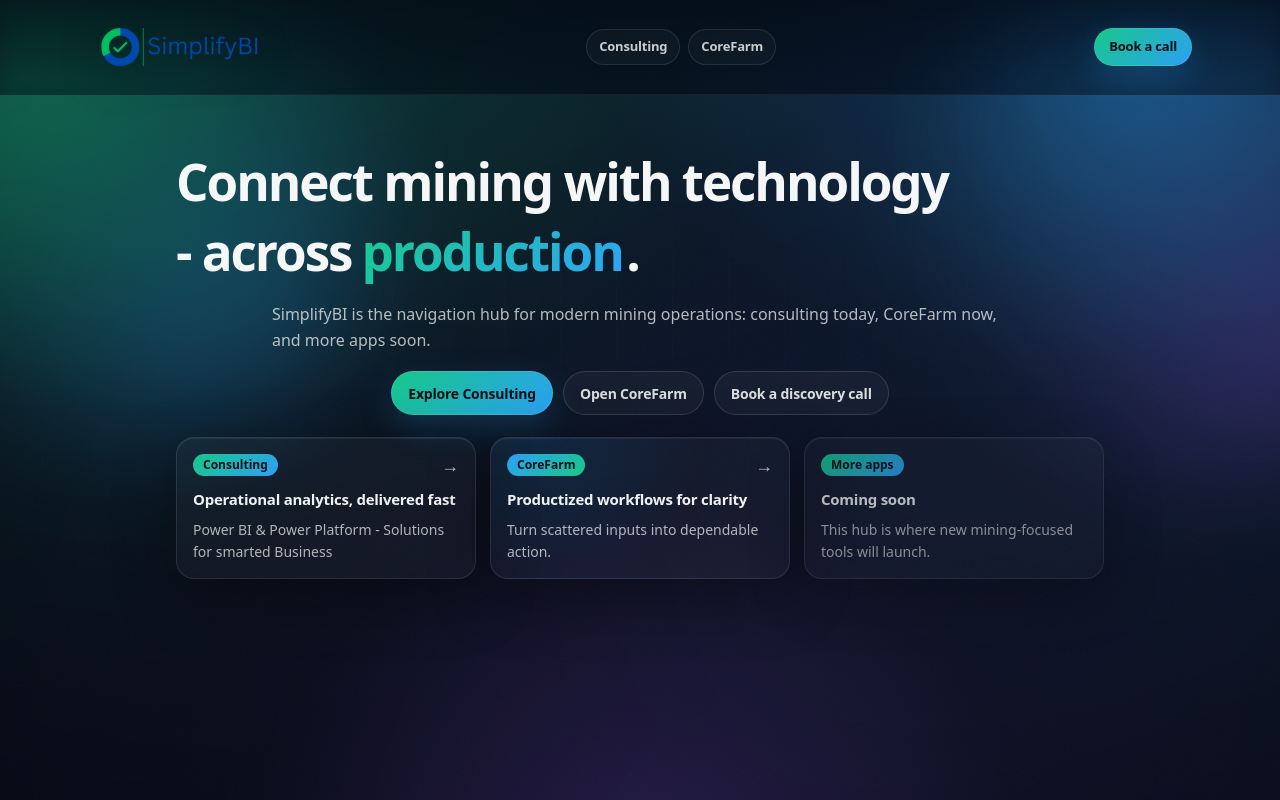
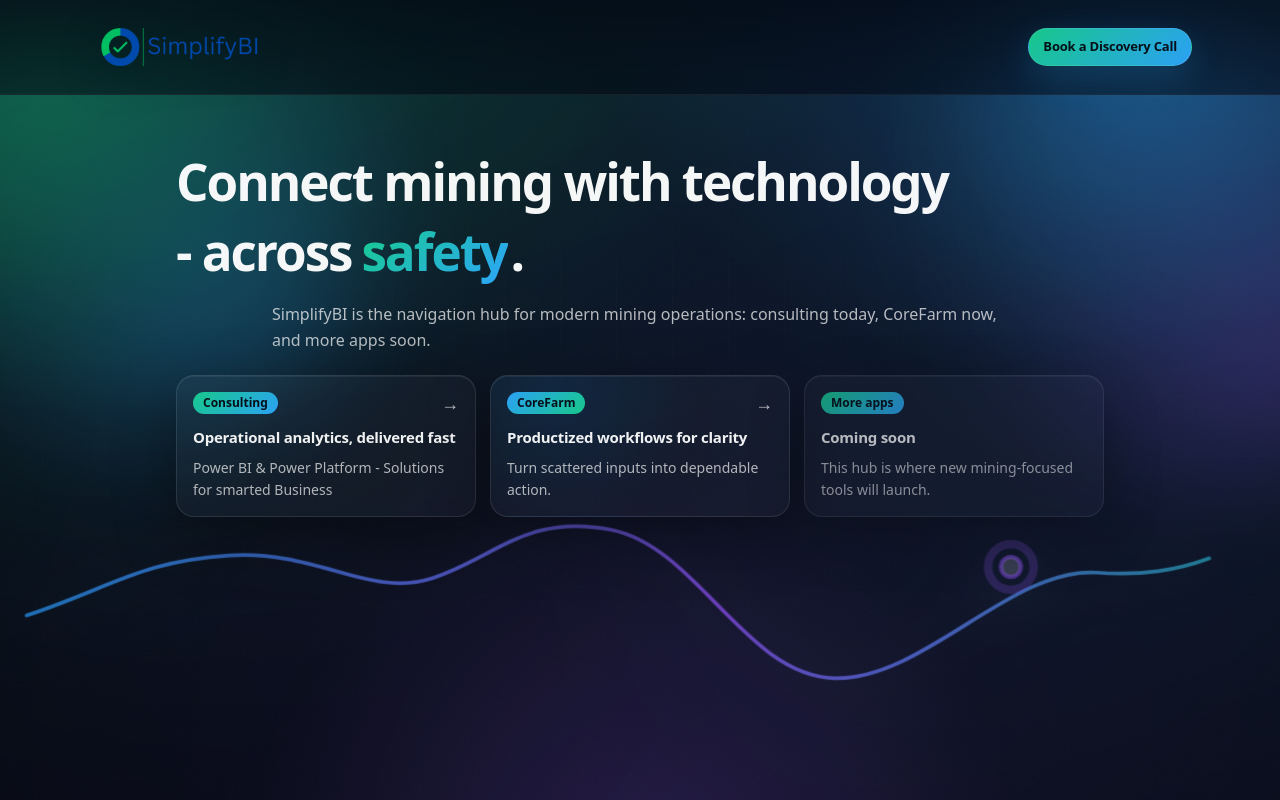
Before and after one commit to SIMPLIFYBI/SimplifyBILanding, a Next.js app: page / in a window 1280 px wide. Built offline with nearby package versions, Linux system fonts and the light colour scheme.

Commit message:
Update hero background chart

```diff
--- a/app/components/ConnectedHero.tsx
+++ b/app/components/ConnectedHero.tsx
@@ -46,14 +46,7 @@
 
 export function ConnectedHero() {
   const words = useMemo(
-    () => [
-      "sites",
-      "maintenance",
-      "production",
-      "safety",
-      "finance",
-      "people",
-    ],
+    () => ["maintenance", "production", "safety", "finance", "people"],
     [],
   );
 
@@ -63,8 +56,37 @@
       <div className="sb-grid" aria-hidden />
       <div className="sb-blob sb-blob-a" aria-hidden />
       <div className="sb-blob sb-blob-b" aria-hidden />
+      <div className="sb-dashboardBg" aria-hidden>
+        <svg
+          className="sb-dashboardSvg"
+          viewBox="0 0 1200 700"
+          preserveAspectRatio="xMidYMid slice"
+          fill="none"
+          aria-hidden="true"
+          focusable="false"
+        >
+          <defs>
+            <linearGradient id="sbDashNeon" x1="160" y1="120" x2="1040" y2="620" gradientUnits="userSpaceOnUse">
+              <stop offset="0" stopColor="rgba(46, 168, 255, 0.86)" />
+              <stop offset="0.55" stopColor="rgba(139, 92, 246, 0.84)" />
+              <stop offset="1" stopColor="rgba(24, 209, 143, 0.82)" />
+            </linearGradient>
+            <linearGradient id="sbDashNeonAlt" x1="240" y1="260" x2="980" y2="560" gradientUnits="userSpaceOnUse">
+              <stop offset="0" stopColor="rgba(139, 92, 246, 0.72)" />
+              <stop offset="1" stopColor="rgba(46, 168, 255, 0.64)" />
+            </linearGradient>
+          </defs>
 
-      <div className="relative mx-auto flex max-w-6xl flex-1 flex-col justify-center px-6 pb-10 pt-10 sm:pb-14 sm:pt-14 lg:pt-10">
+          <path
+            d="M170 372 C230 352 250 334 312 330 S410 360 454 346 S520 300 580 312 S674 414 736 416 S860 338 920 342 S1010 330 1062 300"
+            className="sb-dashLine sb-dashAnimLine"
+          />
+          <circle cx="860" cy="338" r="7" className="sb-dashPulse" />
+          <circle cx="860" cy="338" r="16" className="sb-dashPulseRing" />
+        </svg>
+      </div>
+
+      <div className="sb-heroContent relative mx-auto flex max-w-6xl flex-1 flex-col justify-center px-6 pb-10 pt-10 sm:pb-14 sm:pt-14 lg:pt-10">
         <div className="sb-heroLayout">
           <div className="sb-heroCopy">
             <h1 className="sb-heroH1">
@@ -82,33 +104,6 @@
             <p className="sb-heroLead">
               SimplifyBI is the navigation hub for modern mining operations: consulting today, CoreFarm now, and more apps soon.
             </p>
-
-            <div className="sb-heroCtas">
-              <a
-                href="https://consulting.simplifybi.com"
-                target="_blank"
-                rel="noreferrer"
-                className="sb-btn sb-btnPrimary"
-              >
-                Explore Consulting
-              </a>
-              <a
-                href="https://core-farm.vercel.app/user"
-                target="_blank"
-                rel="noreferrer"
-                className="sb-btn sb-btnGhost"
-              >
-                Open CoreFarm
-              </a>
-              <a
-                href="https://www.simplifybi.com/contact-3"
-                target="_blank"
-                rel="noreferrer"
-                className="sb-btn sb-btnGhost"
-              >
-                Book a discovery call
-              </a>
-            </div>
 
             <div className="sb-routeGrid" aria-label="Choose where to go">
               <a
@@ -157,3 +152,5 @@
     </section>
   );
 }
+
+export default ConnectedHero;
--- a/app/components/Landing.tsx
+++ b/app/components/Landing.tsx
@@ -19,32 +19,13 @@
             />
           </a>
 
-          <div className="hidden items-center gap-2 sm:flex" aria-label="Primary navigation">
-            <a
-              href="https://consulting.simplifybi.com"
-              target="_blank"
-              rel="noreferrer"
-              className="sb-navPill"
-            >
-              Consulting
-            </a>
-            <a
-              href="https://core-farm.vercel.app/user"
-              target="_blank"
-              rel="noreferrer"
-              className="sb-navPill"
-            >
-              CoreFarm
-            </a>
-          </div>
-
           <a
             href="https://www.simplifybi.com/contact-3"
             target="_blank"
             rel="noreferrer"
             className="sb-btn sb-btnSmall sb-btnPrimary"
           >
-            Book a call
+            Book a Discovery Call
           </a>
         </div>
       </header>
--- a/app/globals.css
+++ b/app/globals.css
@@ -484,6 +484,362 @@
   top: -140px;
   background: radial-gradient(circle at 40% 20%, rgba(46, 168, 255, 0.85), transparent 60%),
     radial-gradient(circle at 70% 75%, rgba(139, 92, 246, 0.75), transparent 62%);
+}
+
+/* Full dashboard background (behind hero text) */
+.sb-heroSection {
+  isolation: isolate;
+}
+
+.sb-noise,
+.sb-grid,
+.sb-blob {
+  z-index: 0;
+}
+
+.sb-heroContent {
+  position: relative;
+  z-index: 2;
+}
+
+.sb-dashboardBg {
+  position: absolute;
+  left: 0;
+  right: 0;
+  bottom: 0;
+  /* Start the dashboard below the hero copy (no background behind the headline/lead). */
+  top: clamp(220px, 34vh, 440px);
+  pointer-events: none;
+  z-index: 1;
+  display: flex;
+  align-items: center;
+  justify-content: center;
+  opacity: 0.80;
+  mix-blend-mode: screen;
+  /* Fade in from the top edge of the dashboard region. */
+  mask-image: linear-gradient(to bottom, transparent 0%, black 18%, black 100%);
+}
+
+.sb-dashboardSvg {
+  width: 120vw;
+  height: 120vh;
+  max-width: none;
+  filter:
+    saturate(1.25)
+    contrast(1.15)
+    drop-shadow(0 0 30px rgba(139, 92, 246, 0.22))
+    drop-shadow(0 0 46px rgba(46, 168, 255, 0.18))
+    drop-shadow(0 0 56px rgba(24, 209, 143, 0.14));
+  transform: translate3d(0, 0, 0) scale(1.04);
+  opacity: 1;
+}
+
+.sb-dashFrame {
+  fill: rgba(139, 92, 246, 0.06);
+  stroke: rgba(255, 255, 255, 0.22);
+  stroke-width: 1.2;
+}
+
+.sb-dashTop {
+  fill: rgba(139, 92, 246, 0.05);
+  stroke: rgba(255, 255, 255, 0.18);
+  stroke-width: 1.2;
+}
+
+.sb-dashSide {
+  fill: rgba(255, 255, 255, 0.015);
+}
+
+.sb-dashTopSearch {
+  fill: rgba(255, 255, 255, 0.020);
+  stroke: rgba(255, 255, 255, 0.18);
+  stroke-width: 1.2;
+}
+
+.sb-dashKpi {
+  fill: rgba(255, 255, 255, 0.020);
+  stroke: rgba(255, 255, 255, 0.18);
+  stroke-width: 1.2;
+}
+
+.sb-dashCard {
+  fill: rgba(139, 92, 246, 0.07);
+  stroke: rgba(0, 0, 0, 0);
+  stroke-width: 0;
+}
+
+.sb-dashGrid {
+  stroke: rgba(0, 0, 0, 0);
+  stroke-width: 0;
+  opacity: 0;
+}
+
+.sb-dashCol {
+  fill: rgba(255, 255, 255, 0.035);
+  stroke: rgba(0, 0, 0, 0);
+  stroke-width: 0;
+}
+
+.sb-dashPill {
+  fill: rgba(255, 255, 255, 0.09);
+}
+
+.sb-dashPillSoft {
+  fill: rgba(255, 255, 255, 0.06);
+}
+
+.sb-dashPillSofter {
+  fill: rgba(255, 255, 255, 0.045);
+}
+
+.sb-dashLine {
+  stroke: url(#sbDashNeon);
+  stroke-width: 2.6;
+  stroke-linecap: round;
+  stroke-linejoin: round;
+}
+
+.sb-dashLineSoft {
+  stroke: url(#sbDashNeonAlt);
+  stroke-width: 2.0;
+  stroke-linecap: round;
+  stroke-linejoin: round;
+  opacity: 0.65;
+}
+
+.sb-dashSpark {
+  stroke: url(#sbDashNeon);
+  stroke-width: 2.4;
+  stroke-linecap: round;
+  stroke-linejoin: round;
+  opacity: 0.85;
+}
+
+.sb-dashArea {
+  stroke: url(#sbDashNeonAlt);
+  stroke-width: 2.0;
+  stroke-linecap: round;
+  stroke-linejoin: round;
+  opacity: 0.75;
+}
+
+.sb-dashMini {
+  stroke: rgba(46, 168, 255, 0.65);
+  stroke-width: 2.6;
+  stroke-linecap: round;
+  opacity: 0.9;
+}
+
+.sb-dashMiniAlt {
+  stroke: rgba(139, 92, 246, 0.60);
+  stroke-width: 2.6;
+  stroke-linecap: round;
+  opacity: 0.9;
+}
+
+.sb-dashAxis {
+  stroke: rgba(0, 0, 0, 0);
+  stroke-width: 0;
+  opacity: 0;
+}
+
+.sb-dashDot {
+  fill: rgba(46, 168, 255, 0.38);
+}
+
+.sb-dashBar {
+  fill: rgba(46, 168, 255, 0.42);
+}
+
+.sb-dashBarNeg {
+  fill: rgba(255, 255, 255, 0.16);
+}
+
+.sb-dashDonutTrack {
+  stroke: rgba(255, 255, 255, 0.12);
+  stroke-width: 14;
+}
+
+.sb-dashDonutArc {
+  stroke: rgba(46, 168, 255, 0.40);
+  stroke-width: 14;
+  stroke-linecap: round;
+}
+
+.sb-dashKnob {
+  fill: rgba(139, 92, 246, 0.55);
+  stroke: rgba(255, 255, 255, 0.22);
+  stroke-width: 2;
+}
+
+.sb-dashKnobAlt {
+  fill: rgba(46, 168, 255, 0.55);
+  stroke: rgba(255, 255, 255, 0.22);
+  stroke-width: 2;
+}
+
+.sb-dashPulse {
+  fill: rgba(255, 255, 255, 0.20);
+  stroke: rgba(139, 92, 246, 0.55);
+  stroke-width: 3;
+}
+
+.sb-dashPulseRing {
+  fill: rgba(0, 0, 0, 0);
+  stroke: rgba(139, 92, 246, 0.26);
+  stroke-width: 6;
+}
+
+@media (prefers-reduced-motion: no-preference) {
+  .sb-dashboardSvg {
+    opacity: 0.62;
+    animation: sbDashboardIn 4s cubic-bezier(0.2, 0.7, 0.1, 1) both;
+  }
+
+  @keyframes sbDashboardIn {
+    0% {
+      opacity: 0.62;
+      transform: translate3d(0, 10px, 0) scale(1.06);
+    }
+    18% {
+      opacity: 0.92;
+    }
+    100% {
+      opacity: 1;
+      transform: translate3d(0, 0, 0) scale(1.04);
+    }
+  }
+
+  .sb-dashAnimLine {
+    stroke-dasharray: 900;
+    stroke-dashoffset: 900;
+    animation: sbDashLineDraw 4s ease-out both;
+  }
+
+  @keyframes sbDashLineDraw {
+    0% {
+      stroke-dashoffset: 900;
+      opacity: 0;
+    }
+    22% {
+      opacity: 1;
+    }
+    100% {
+      stroke-dashoffset: 0;
+      opacity: 1;
+    }
+  }
+
+  .sb-dashBar {
+    transform-box: fill-box;
+    transform-origin: 50% 100%;
+    transform: scaleY(0);
+    animation: sbDashBars 4s cubic-bezier(0.2, 0.7, 0.1, 1) both;
+  }
+
+  .sb-dashBar1 { animation-delay: 220ms; }
+  .sb-dashBar2 { animation-delay: 320ms; }
+  .sb-dashBar3 { animation-delay: 420ms; }
+  .sb-dashBar4 { animation-delay: 520ms; }
+  .sb-dashBar5 { animation-delay: 620ms; }
+  .sb-dashBar6 { animation-delay: 720ms; }
+  .sb-dashBar7 { animation-delay: 820ms; }
+  .sb-dashBar8 { animation-delay: 920ms; }
+
+  @keyframes sbDashBars {
+    0% {
+      transform: scaleY(0);
+      opacity: 0;
+    }
+    24% {
+      opacity: 1;
+    }
+    60% {
+      transform: scaleY(1);
+    }
+    100% {
+      transform: scaleY(1);
+      opacity: 1;
+    }
+  }
+
+  .sb-dashAnimDonut {
+    stroke-dasharray: 390;
+    stroke-dashoffset: 390;
+    animation: sbDashDonut 4s ease-out both;
+  }
+
+  @keyframes sbDashDonut {
+    0% {
+      stroke-dashoffset: 390;
+      opacity: 0;
+    }
+    26% {
+      opacity: 1;
+    }
+    100% {
+      stroke-dashoffset: 120;
+      opacity: 1;
+    }
+  }
+
+  .sb-dashAnimSpark {
+    stroke-dasharray: 240;
+    stroke-dashoffset: 240;
+    animation: sbDashSpark 4s ease-out both;
+  }
+
+  @keyframes sbDashSpark {
+    0% {
+      stroke-dashoffset: 240;
+      opacity: 0;
+    }
+    20% {
+      opacity: 1;
+    }
+    100% {
+      stroke-dashoffset: 0;
+      opacity: 1;
+    }
+  }
+
+  .sb-dashAnimArea {
+    stroke-dasharray: 320;
+    stroke-dashoffset: 320;
+    animation: sbDashArea 4s ease-out both;
+  }
+
+  @keyframes sbDashArea {
+    0% {
+      stroke-dashoffset: 320;
+      opacity: 0;
+    }
+    24% {
+      opacity: 1;
+    }
+    100% {
+      stroke-dashoffset: 0;
+      opacity: 1;
+    }
+  }
+
+  .sb-dashAnimDot {
+    animation: sbDashDot 4s ease-out both;
+  }
+
+  @keyframes sbDashDot {
+    0% {
+      transform: translateY(4px);
+      opacity: 0;
+    }
+    30% {
+      opacity: 1;
+    }
+    100% {
+      transform: translateY(0);
+      opacity: 1;
+    }
+  }
 }
 
 .sb-dash {
```
